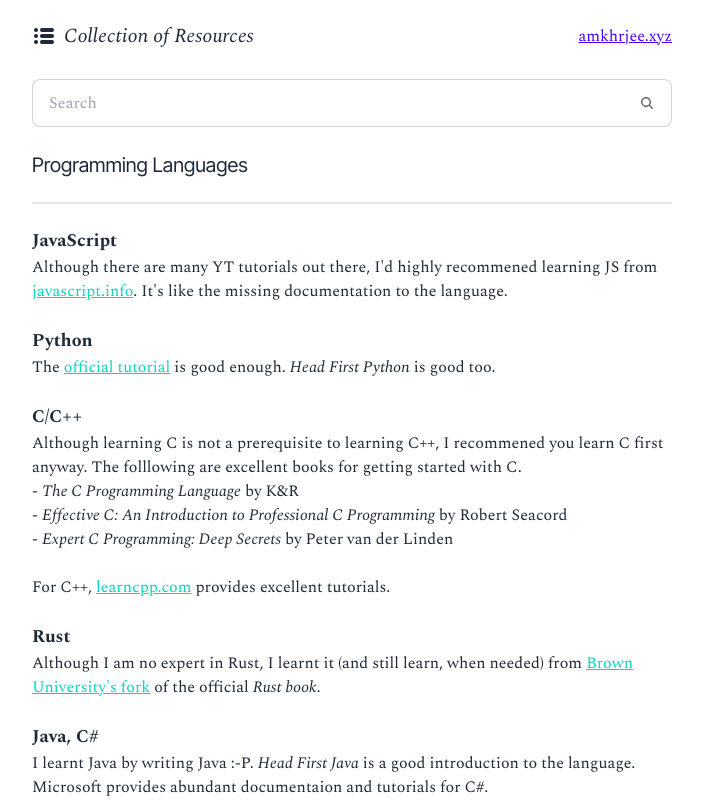
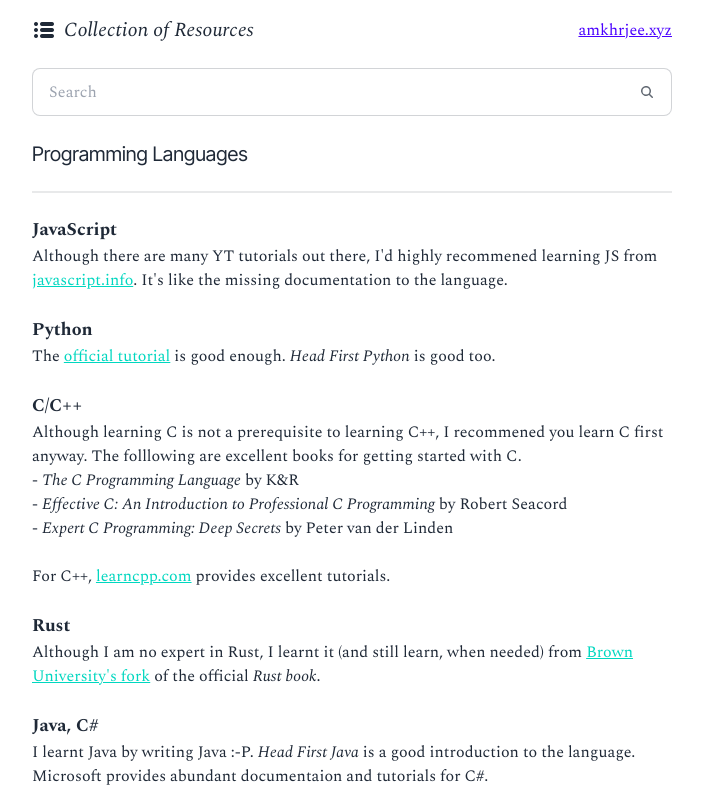
Before and after one commit to amkhrjee/resources, a website: page index.html in a window 1280 px wide. Shown: the top 800 px of the page, without its empty margins (288-991 px from the left). Drawn offline with nearby package versions, Linux system fonts and the light colour scheme; no server answers.

Commit message:
fix: nav icon alignment

```diff
--- a/index.html
+++ b/index.html
@@ -25,13 +25,12 @@
   <body class="p-4 md:pl-56 md:pr-56 lg:pl-80 lg:pr-80">
     <div class="flex justify-between items-center">
       <div class="flex items-center gap-2">
-        <!-- <span class="material-symbols-rounded text-md">lists</span> -->
         <div class="drawerw-fit">
           <input id="my-drawer" type="checkbox" class="drawer-toggle" />
           <div class="drawer-content">
             <!-- Page content here -->
-            <label for="my-drawer" class="drawer-button"
-              ><span class="material-symbols-rounded text-md mt-2"
+            <label for="my-drawer" class="drawer-button flex justify-center"
+              ><span class="material-symbols-rounded text-md"
                 >lists</span
               ></label
             >
```
Also changed, not shown: output.css.
